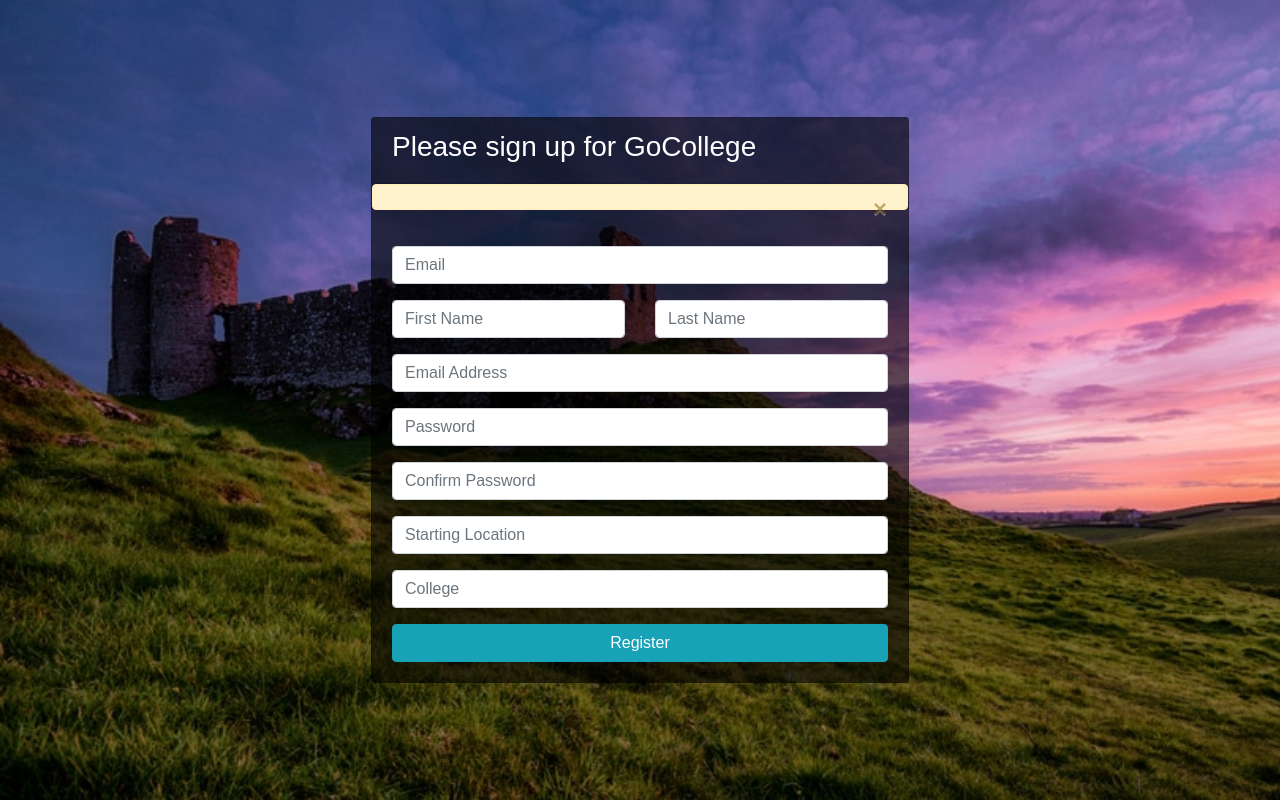
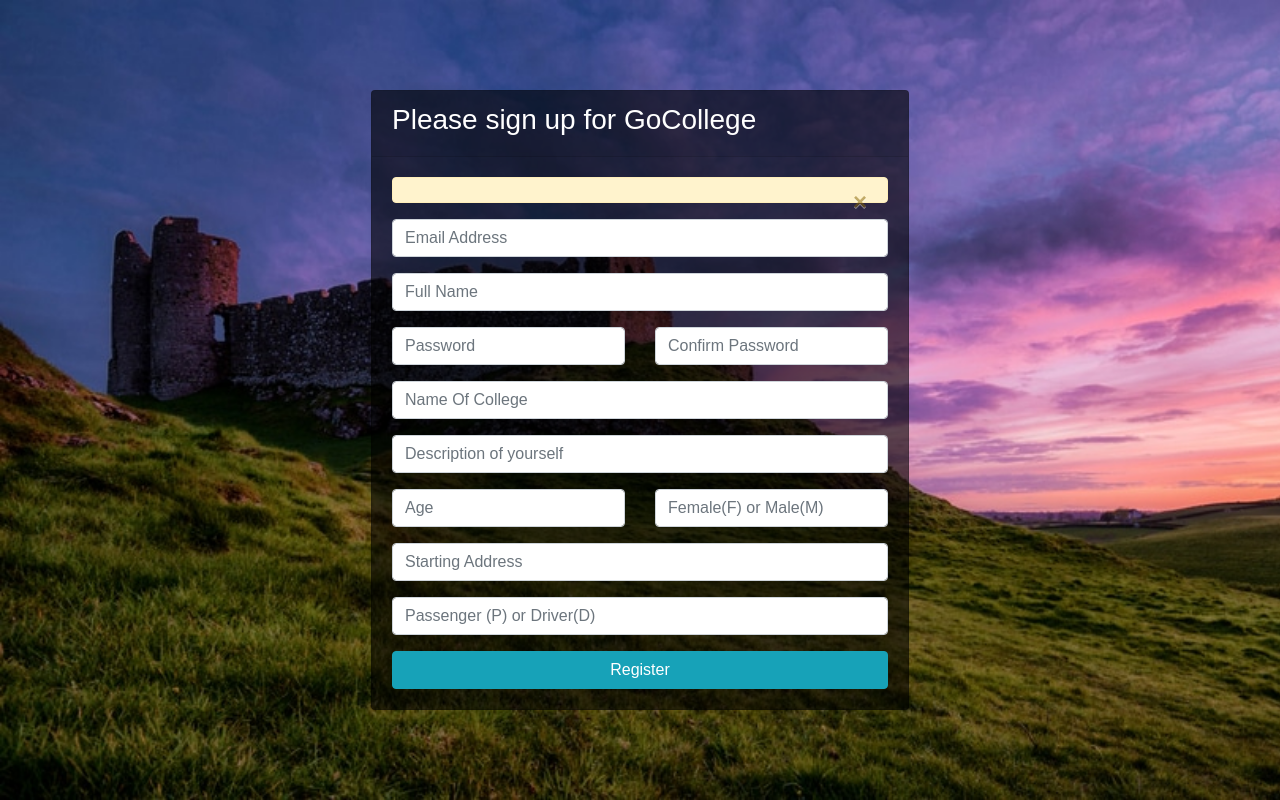
Before and after one commit to AshleyArmstrongS/arc, a PHP site: page /register in a window 1280 px wide. Run offline with PHP 8.4, Linux system fonts and the light colour scheme; some libraries are stand-ins or nearby versions; some web fonts are replaced.

Commit message:
Change register  files after merge conflict
Changed register files again in new branch due to merge commit.

```diff
--- a/Client/templates/views/register.php
+++ b/Client/templates/views/register.php
@@ -8,6 +8,9 @@
                     <h3 class="panel-title">Please sign up for GoCollege</h3>
                 </div>
             </div>
+
+            <div class="card-body">
+                <form id='signup_form' action='' method='post'>
             <div class="alert alert-warning alert-dismissible" role="alert">
             <button type="button" class="close" data-dismiss="alert" aria-label="Close">
             <span aria-hidden="true">&times;</span>
@@ -16,46 +19,53 @@
             <p><?= $errors ?></p>
             <?php } ?>
             </div>
-                <div class="card-body">
-                <form id='signup_form' action='' method='post'>
+                <div class="input-group form-group">
+                        <input type="email" name="email" id="email" class="form-control input-sm" placeholder="Email Address">
+                    </div>
 
                     <div class="input-group form-group">
-                        <input type="email" name="email" id="email" class="form-control input-sm" placeholder="Email">
+                        <input type="name" name="name" id="name" class="form-control input-sm" placeholder="Full Name">
                     </div>
+
                     <div class="row">
                         <div class="col-xs-6 col-sm-6 col-md-6">
                             <div class="form-group">
-                                <input type="text" name="first_name" id="first_name" class="form-control" placeholder="First Name">
+                                <input type="text" name="password1" id="password" class="form-control" placeholder="Password">
                             </div>
                         </div>
                         <div class="col-xs-6 col-sm-6 col-md-6">
                             <div class="form-group">
-                                <input type="text" name="last_name" id="last_name" class="form-control" placeholder="Last Name">
+                                <input type="text" name="password2" id="password2" class="form-control" placeholder="Confirm Password">
                             </div>
                         </div>
                     </div>
 
                     <div class="form-group">
-                        <input type="email" name="email" id="email" class="form-control input-sm" placeholder="Email Address">
+                        <input type="text" name="college" id="college" class="form-control input-sm" placeholder="Name Of College">
+                    </div>
+                    <div class="form-group">
+                        <input type="text" name="descritpion" id="descritpion" class="form-control input-sm" placeholder="Description of yourself">
                     </div>
 
-
-
-                    <div class="form-group">
-                        <input type="password" name="password" id="password" class="form-control input-sm" placeholder="Password">
-                    </div>
-
-
-                    <div class="form-group">
-                        <input type="password" name="password_confirmation" id="password_confirmation" class="form-control input-sm" placeholder="Confirm Password">
+                    <div class="row">
+                        <div class="col-xs-6 col-sm-6 col-md-6">
+                            <div class="form-group">
+                                <input type="text" name="age" id="age" class="form-control" placeholder="Age">
+                            </div>
+                        </div>
+                        <div class="col-xs-6 col-sm-6 col-md-6">
+                            <div class="form-group">
+                                <input type="text" name="gender" id="gender" class="form-control" placeholder="Female(F) or Male(M)">
+                            </div>
+                        </div>
                     </div>
 
                     <div class="form-group">
-                        <input type="text" name="starting_location" id="starting_location" class="form-control" placeholder="Starting Location">
+                        <input type="text" name="starting_location" id="starting_location" class="form-control" placeholder="Starting Address">
                     </div>
 
                     <div class="form-group">
-                        <input type="text" name="college" id="college" class="form-control" placeholder="College">
+                        <input type="text" name="userType" id="userType" class="form-control" placeholder="Passenger (P) or Driver(D)">
                     </div>
                     <!--
 
```
Also changed, not shown: Client/controllers/RegisterPost.php (+6 -10 lines), 2 other files.
